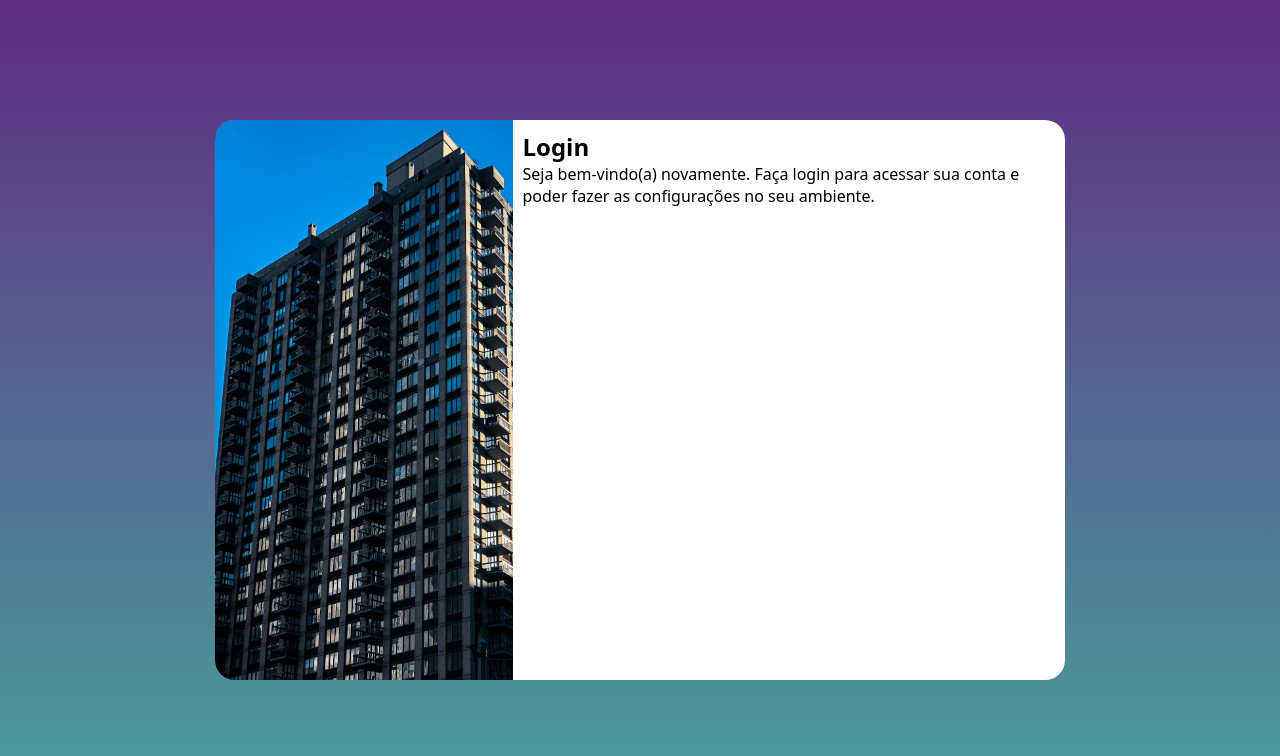
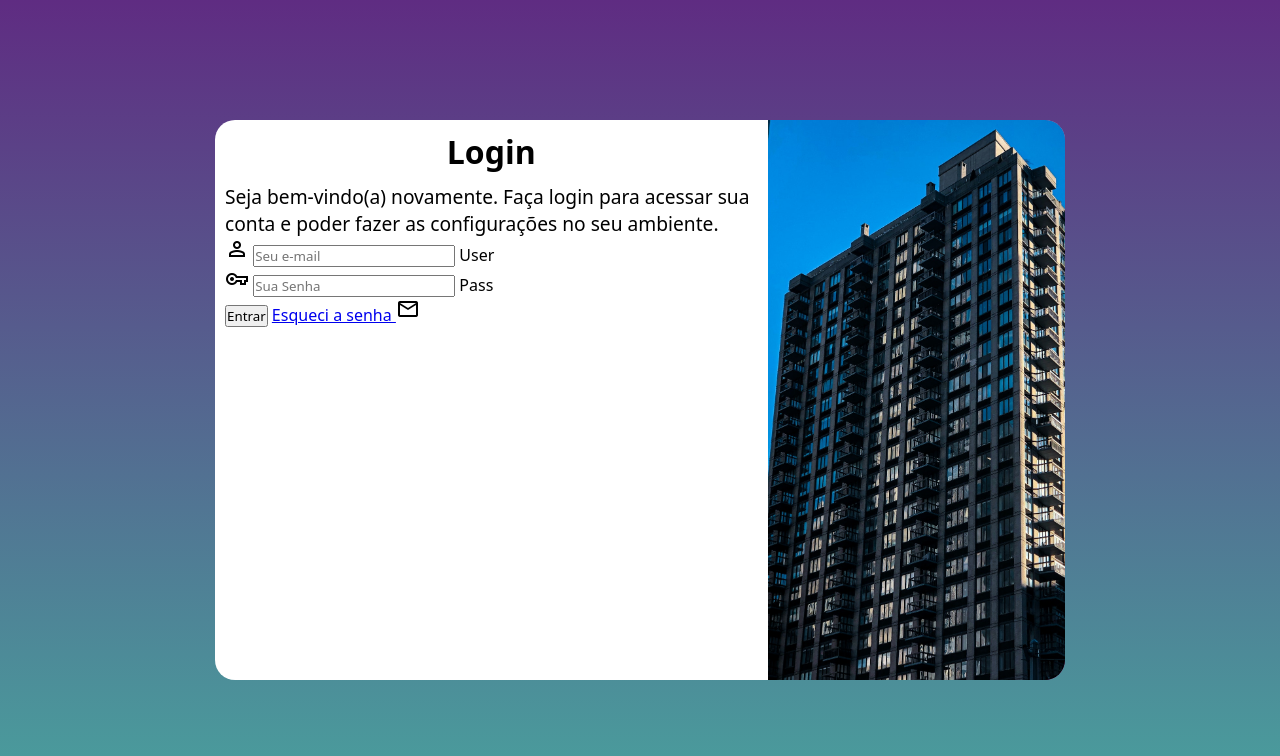
Before and after one commit to HilarioMachado/projeto-login, a plain HTML site: page index.html in a window 1280 px wide. Drawn offline with nearby package versions, Linux system fonts and the light colour scheme.

Commit message:
adicionei o formulário

```diff
--- a/estilos/media-query.css
+++ b/estilos/media-query.css
@@ -30,12 +30,20 @@
         height: 70%;
     }
     section#login > div#imagem{
-        float: left;
+        float: right;
         width: 35%;
         height: 100%;
     }
     section#login > div#formulario {
-        float: right;
+        float: left;
         width: 65%;
+        height: 100%;
     }
+    div#formulario > h1{
+        font-size: 2em;
+    }
+    div#formulario > p{
+        font-size: 1.2em;
+    }
+
 }
--- a/estilos/style.css
+++ b/estilos/style.css
@@ -52,6 +52,16 @@ section#login > div#formulario{
     display: block;
     padding: 10px;
 }
+div#formulario > h1{
+    text-align: center;
+    margin-bottom: 10px;
+}
+div#formulario > p{
+    font-size: 0.8em;
+}
+
+
+
  /*Declarações paisagem*/
  @media screen and (orientation: landscape) {
 
--- a/index.html
+++ b/index.html
@@ -4,6 +4,7 @@
     <meta charset="UTF-8">
     <meta name="viewport" content="width=device-width, initial-scale=1.0">
     <title>Login</title>
+    <link href="https://fonts.googleapis.com/css2?family=Material+Symbols+Outlined" rel="stylesheet" />
     <link rel="stylesheet" href="estilos/style.css">
     <link rel="stylesheet" href="estilos/media-query.css">
 </head>
@@ -16,8 +17,20 @@
             <div id="formulario">
                 <h1>Login</h1>
                 <p>Seja bem-vindo(a) novamente. Faça login para acessar sua conta e poder fazer as configurações no seu ambiente.</p>
-                <form action="login.php" method="post">
+                <form action="login.php" method="post" autocomplete="on">
+                   <div class="campo">
+                    <span class="material-symbols-outlined">person</span>
+                    <input type="email" name="user" id="iuser" placeholder="Seu e-mail" autocomplete="email" required maxlength="30">
+                    <label for="iuser">User</label>
+                   </div>
 
+                   <div class="campo">
+                    <span class="material-symbols-outlined">vpn_key</span>
+                    <input type="password" name="pass" id="ipass" placeholder="Sua Senha" autocomplete="current-password" required minlength="8" maxlength="25">
+                    <label for="ipass">Pass</label>
+                   </div>
+                    <input type="submit" value="Entrar">
+                    <a href="esqueci.html">Esqueci a senha </a><span class="material-symbols-outlined">mail</span>
                 </form>
 
             </div>
```
